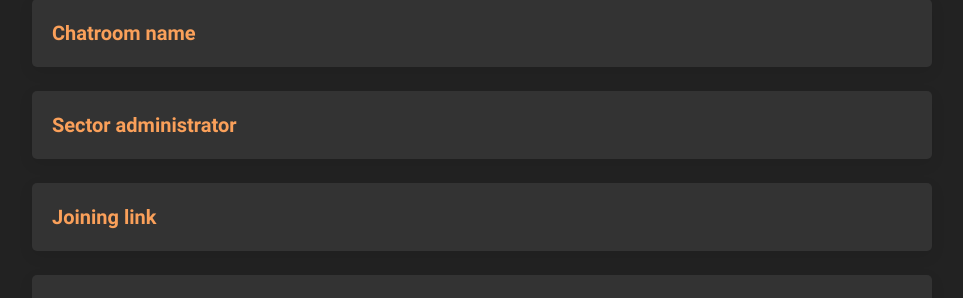
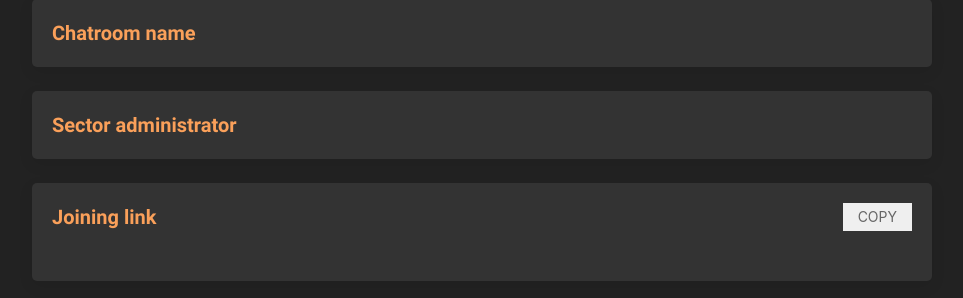
Before and after one commit to astrosonic/sanctuary, a Flask app: template templates/makeredy.html in a window 1280 px wide. Shown: the part 339-637 px from the top of the page, without its empty margins (158-1121 px from the left). Run offline with Flask 2, Linux system fonts and the light colour scheme; the template is opened without the code that fills it, so the values that code supplies are empty.

Commit message:
Add files via upload

```diff
--- a/templates/makeredy.html
+++ b/templates/makeredy.html
@@ -41,8 +41,9 @@
             <br/>
             <div>
                 <div class="uk-card uk-card-default uk-card-small uk-card-body uk-border-rounded" style="background-color: #333333;">
+                    <button id="copyBtn" class="uk-button uk-button-small uk-align-right" onclick="copyId()">Copy</button>
                     <h4 class="uk-margin-remove bossnorm secocolr">Joining link</h4>
-                    <h1 class="uk-margin-remove headnorm primcolr" style="word-wrap: break-word;">{{ distinct["identity"] }}</h1>
+                    <h1 id="chatroomId" class="uk-margin-remove headnorm primcolr" style="word-wrap: break-word;">{{ distinct["identity"] }}</h1>
                 </div>
             </div>
             <br/>
@@ -77,4 +78,20 @@
         </div>
         <br/>
     </body>
+    <script>
+        function copyId() {
+            var copyText = document.getElementById("chatroomId");
+            var temp = document.createElement("textarea");
+            document.body.appendChild(temp);
+            temp.value = copyText.innerText;
+            temp.select();
+            temp.setSelectionRange(0, 99999);
+            document.execCommand("copy");
+            var copyBtn = document.getElementById("copyBtn")
+            copyBtn.innerHTML = "Copied";
+            copyBtn.classList.add("uk-button-secondary");
+            // alert("Copied the text: " + temp.value);
+            document.body.removeChild(temp);
+        }
+    </script>
 </html>
```
